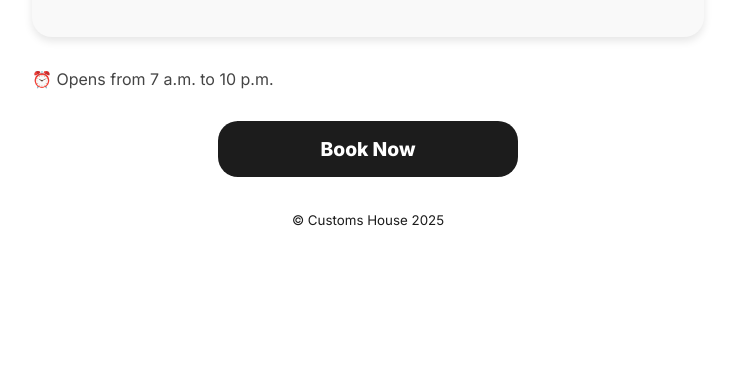
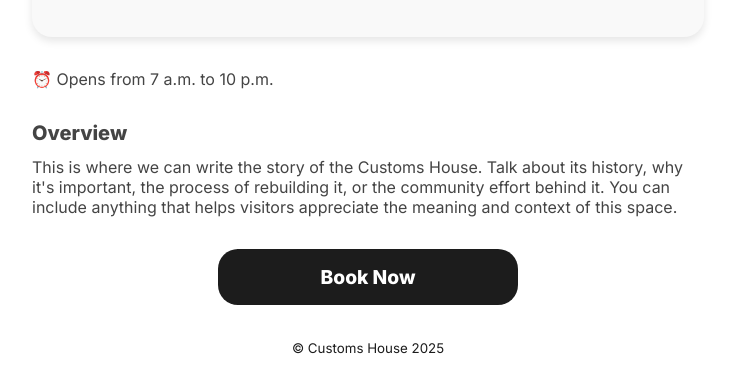
Before and after one commit to Genesisreyes18/CustomsHouse, a plain HTML site: page index.html in a window 1280 px wide. Shown: the part 704-1093 px from the top of the page, without its empty margins (272-1007 px from the left). Before the commit the page ends 965 px from the top, so only its background shows below. Drawn offline with Linux system fonts and the light colour scheme.

Commit message:
Update index.html

```diff
--- a/index.html
+++ b/index.html
@@ -74,6 +74,11 @@
       color: #444;
       margin-bottom: 2rem;
     }
+    .overview h3 {
+      font-size: 1.25rem;
+      font-weight: 700;
+      margin-bottom: 0.75rem;
+    }
     .book-btn {
       background-color: #1c1c1c;
       color: #fff;
@@ -83,6 +88,8 @@
       font-size: 1.2rem;
       font-weight: bold;
       cursor: pointer;
+      text-decoration: none;
+      display: block;
     }
     .book-btn:hover {
       background-color: #333;
@@ -91,6 +98,7 @@
       margin-top: 2rem;
       text-align: center;
     }
+
     @media (min-width: 768px) {
       body {
         padding: 2rem 4rem;
@@ -135,9 +143,13 @@
     <div class="overview">
       <p><strong>⏰</strong> Opens from 7 a.m. to 10 p.m.</p>
     </div>
-    <div class="book-btn" onclick="alert('Booking confirmed!')">
+    <div class="overview">
+      <h3>Overview</h3>
+      <p>This is where we can write the story of the Customs House. Talk about its history, why it's important, the process of rebuilding it, or the community effort behind it. You can include anything that helps visitors appreciate the meaning and context of this space.</p>
+    </div>
+    <a href="https://app.simplymeet.me/studyroom/1743581476" target="_blank" class="book-btn">
       Book Now
-    </div>
+    </a>
   </section>
 
   <footer>
```
Lines whose indentation alone changed are shown as unchanged.
